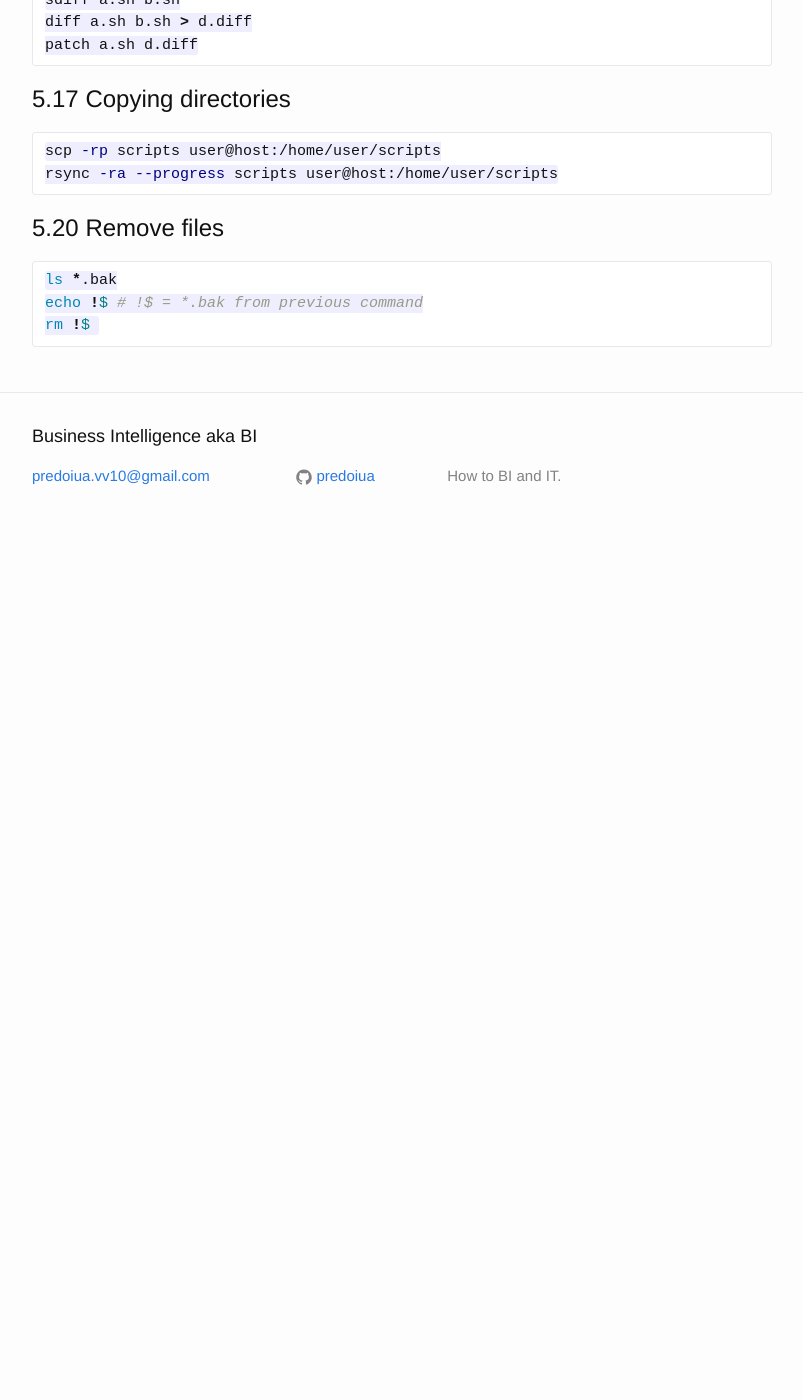
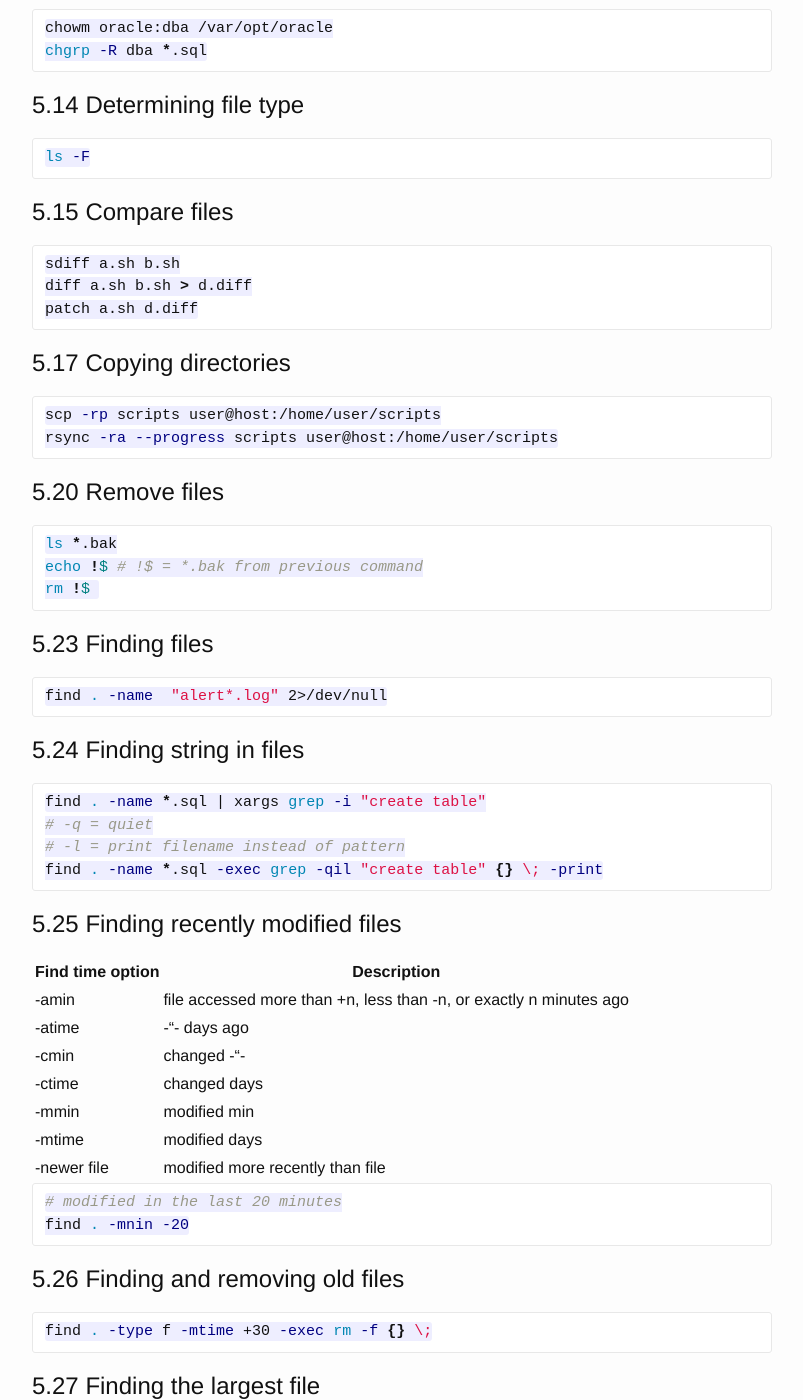
Before and after one commit to predoiua/predoiua.github.io, a Jekyll site: the page built from tutorials/linux/linux_recipts_for_dba/index.md, in a window 1280 px wide and 1400 px high, scrolled down 10075 px. Shown: the whole window, without its empty margins (238-1041 px from the left). Built offline with Jekyll 4.4.1, drawn with Linux system fonts in a browser that asks for light colours; before the commit the page ends 10622 px from its top, so only the background shows below that; some of the changed text lies outside the part shown.

Commit message:
wip linux dba

```diff
--- a/tutorials/linux/linux_recipts_for_dba/index.md
+++ b/tutorials/linux/linux_recipts_for_dba/index.md
@@ -452,3 +452,91 @@
 echo !$ # !$ = *.bak from previous command
 rm !$
 ~~~
+
+##5.23 Finding files
+
+~~~sh
+find . -name  "alert*.log" 2>/dev/null
+~~~
+
+##5.24 Finding string in files
+
+~~~sh
+find . -name *.sql | xargs grep -i "create table"
+# -q = quiet
+# -l = print filename instead of pattern
+find . -name *.sql -exec grep -qil "create table" {} \; -print
+~~~
+
+##5.25 Finding recently modified files
+
+|Find time option|Description|
+|----------------|-----------|
+| -amin | file accessed more than +n, less than -n, or exactly n minutes ago|
+| -atime| -"- days ago|
+| -cmin | changed -"- |
+| -ctime| changed days|
+| -mmin | modified min|
+| -mtime| modified days|
+| -newer file| modified more recently than file|
+
+
+~~~sh
+# modified in the last 20 minutes
+find . -mnin -20
+~~~
+
+##5.26 Finding and removing old files
+
+~~~sh
+find . -type f -mtime +30 -exec rm -f {} \;
+~~~
+
+##5.27 Finding the largest file
+
+~~~sh
+# -ls = print result in ls format
+# -nrkf = numeric, reverse order, by 7th field
+find . -ls | sort -nrk7 | head -5
+~~~
+
+##5.28 Finding files by size
+
+~~~sh
+# < 200k
+find . -size -200k
+~~~
+
+##5.29 Sorting by file size
+
+~~~sh
+ls -alS
+ls -al | sort -rk5
+~~~
+
+##5.30 Find large folders
+
+~~~sh
+# -S = don't include subfolders
+# -nr = numeric, reverse
+du -S . | sort -nr | hear -5
+# -sh = summary, human
+du -sh ~
+~~~
+
+##5.31 Truncate on OS file
+
+~~~sh
+> x.x
+cat /dev/null > x.x
+cp /dev/null x.x
+~~~
+
+##5.33 Create a second name for a file
+Create a symbolic link.
+
+~~~sh
+ln -s file newFile
+~~~
+
+#6 Archiving and Compessing files
```
Also changed, not shown: tutorials/linux/linux_kata/linux_kata1.md (+7 -0 lines).
